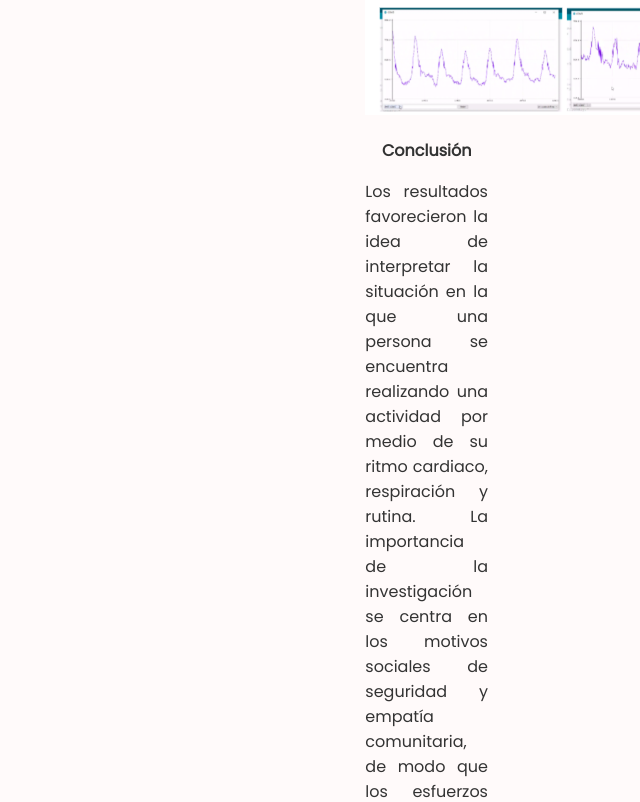
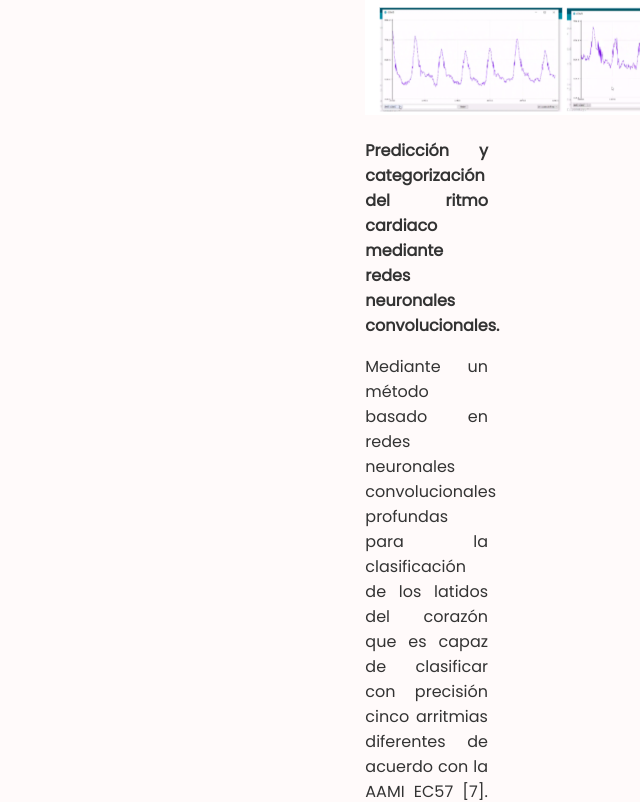
Before and after one commit to JimmyVazz/bienal-webpage, a plain HTML site: page index.html in a window 1280 px wide. Shown: the part 5840-6642 px from the top of the page, without its empty margins (640-1280 px from the left). Drawn offline with Linux system fonts and the light colour scheme.

Commit message:
se agregaron graficas

```diff
--- a/index.html
+++ b/index.html
@@ -126,11 +126,28 @@
       <p class="pie"><strong>Resultados de las mediciones en general</strong></p>
       <img src="img/pulso.png" alt="Pulso" height="250px">
 
+      <p><strong>Predicción y categorización del ritmo cardiaco mediante redes neuronales convolucionales. </strong></p>
+
+      <p>Mediante un método basado en redes neuronales convolucionales profundas para la clasificación de los latidos
+        del corazón que es capaz de clasificar con precisión cinco arritmias diferentes de acuerdo con la AAMI EC57 [7].
+        El método propuesto nos permitirá ingresar los datos de prueba del usuario con la wearable, y poder realizar una
+        predicción enfocándonos en la identificación de algunas en particular que demuestre nuestra hipótesis de poder
+        identificar los cambios que sufre el corazón ante una situación de riesgo. </p>
+
+
+      <p class="pie"> <strong> Clasificación del pulso cardiaco</strong> </p>
+      <img src="img/clasificacion-pulso.png" alt="">
+
+
       <p class="pie"><strong>Conclusión</strong></p>
-      <p>Los resultados favorecieron la idea de interpretar la situación en la que una persona se encuentra realizando
-        una actividad por medio de su ritmo cardiaco, respiración y rutina. La importancia de la investigación se centra
-        en los motivos sociales de seguridad y empatía comunitaria, de modo que los esfuerzos deben ser en conjunto para
-        poder llevar a cabo estas ideas a nivel más allá donde el ambiente de pruebas e investigación se convierta en
+      <p>Los resultados favorecieron la idea de interpretar la situación en la que una persona se encuentra
+        realizando
+        una actividad por medio de su ritmo cardiaco, respiración y rutina. La importancia de la investigación se
+        centra
+        en los motivos sociales de seguridad y empatía comunitaria, de modo que los esfuerzos deben ser en
+        conjunto para
+        poder llevar a cabo estas ideas a nivel más allá donde el ambiente de pruebas e investigación se convierta
+        en
         interacción diaria de cada persona que tenga la posibilidad de usar nuestro dispositivo.
 
       </p>
```
Also changed, not shown: img/clasificacion-pulso.png (added), img/red.png (added).
